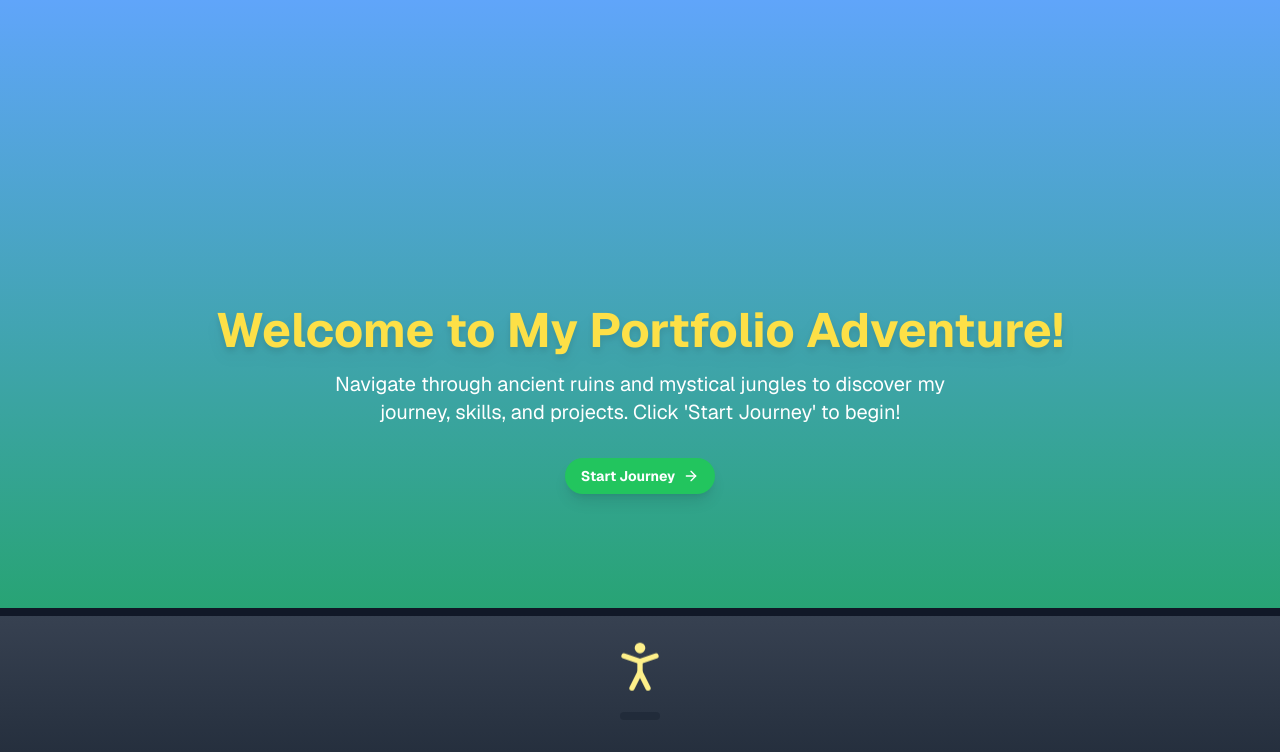
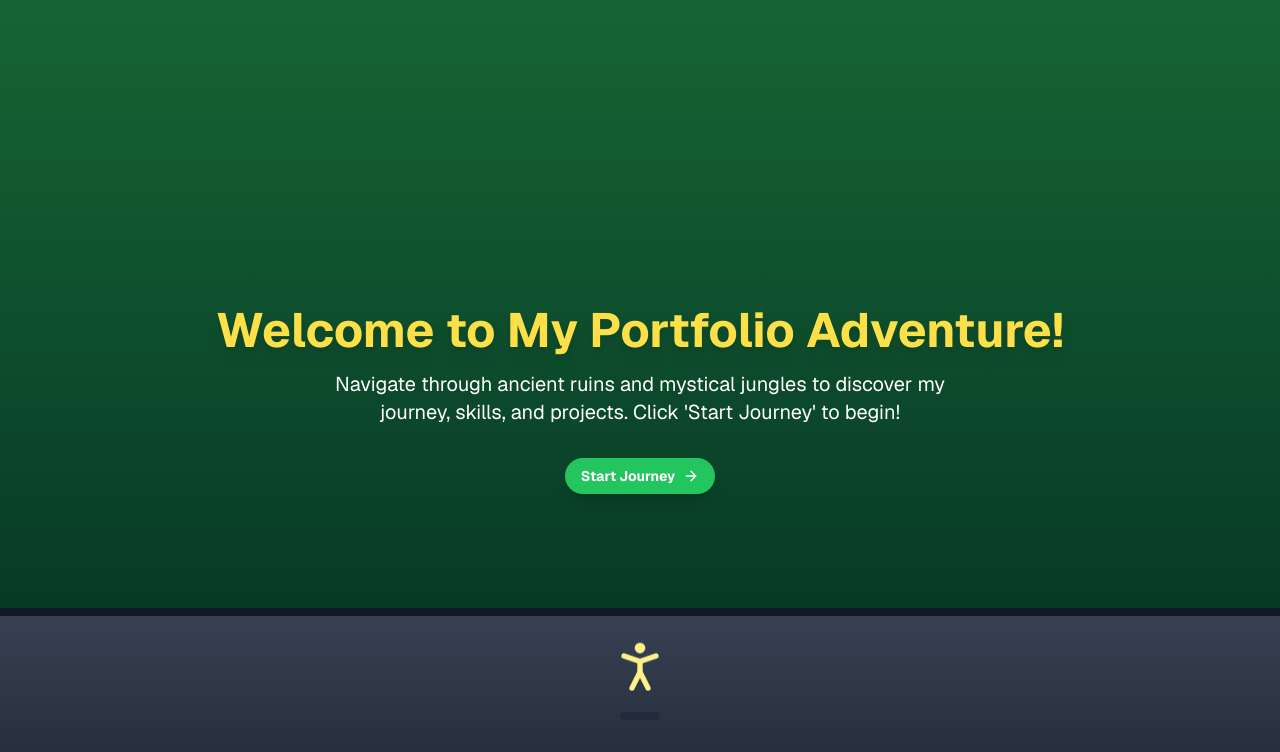
Before and after one commit to Shahinaf23/portfolio, a Next.js app: page / in a window 1280 px wide. Shown: the top 752 px of the page. Built offline with nearby package versions, Linux system fonts and the light colour scheme.

Commit message:
[dyad] wrote 1 file(s)

```diff
--- a/src/components/game-world.tsx
+++ b/src/components/game-world.tsx
@@ -85,7 +85,7 @@ export const GameWorld = () => {
   };
 
   return (
-    <div className="relative w-full h-screen overflow-hidden bg-gradient-to-b from-blue-400 to-green-600">
+    <div className="relative w-full h-screen overflow-hidden bg-gradient-to-b from-green-800 to-emerald-950">
       {/* Background elements for jungle feel */}
       {/* Removed globe.svg and file.svg as requested */}
 
```
